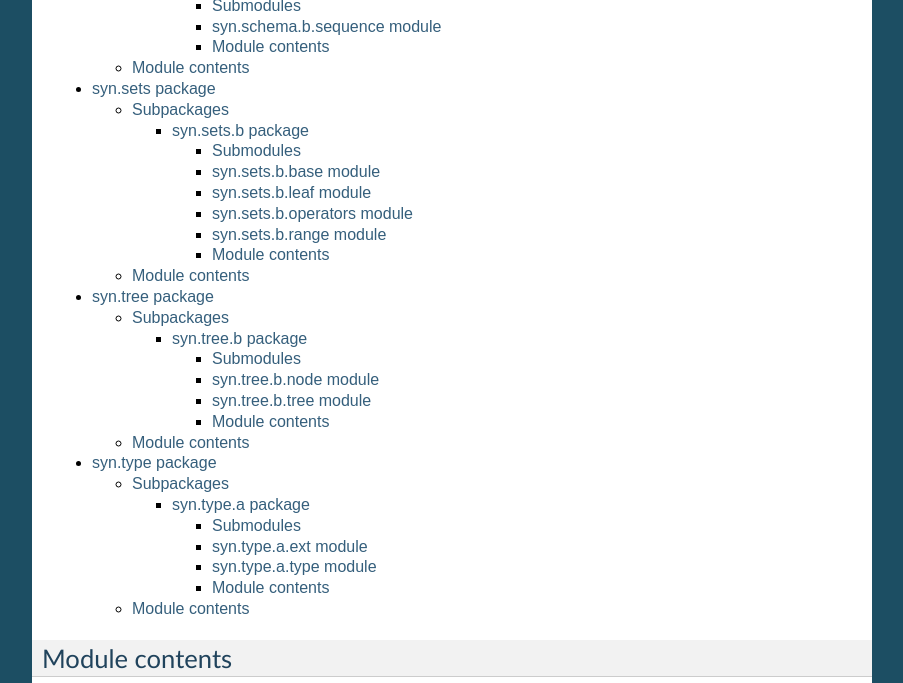
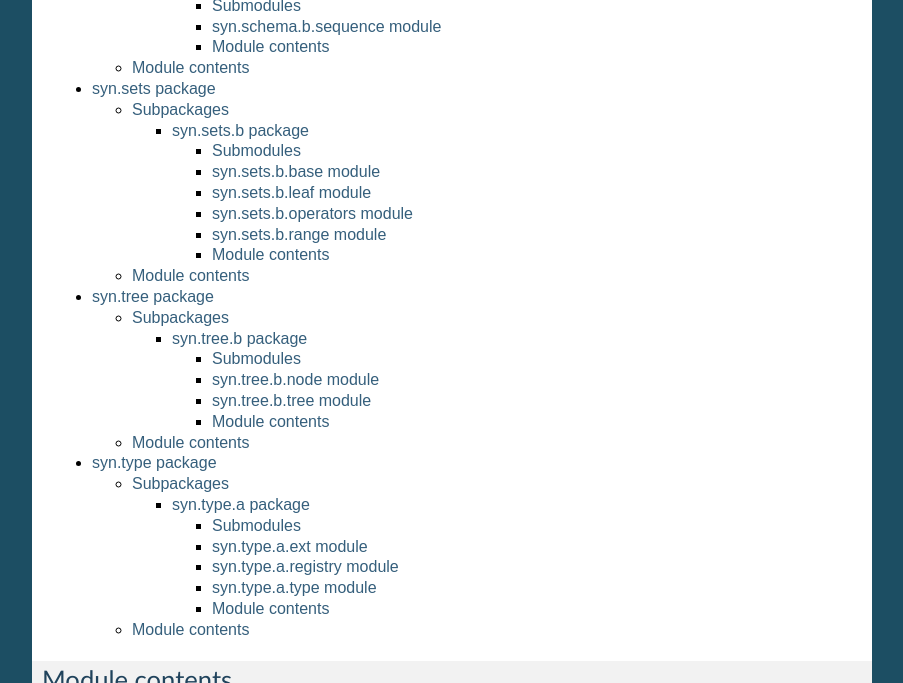
Before and after one commit to mbodenhamer/syn, a Sphinx documentation site: the page built from docs/syn.rst, in a window 1280 px wide and 900 px high, scrolled down 1193 px, cut to the strip 0-683 px from the top of the window. Shown: the whole strip, without its empty margins (198-1101 px from the left). Built offline with Sphinx 7.4.7, drawn with Linux system fonts in a browser that asks for light colours; pages that are not in the unit, such as notebooks, are missing from menus.

Commit message:
Updating docs

```diff
--- a/docs/syn.type.a.rst
+++ b/docs/syn.type.a.rst
@@ -8,6 +8,14 @@ syn.type.a.ext module
 ---------------------
 
 .. automodule:: syn.type.a.ext
+    :members:
+    :undoc-members:
+    :show-inheritance:
+
+syn.type.a.registry module
+--------------------------
+
+.. automodule:: syn.type.a.registry
     :members:
     :undoc-members:
     :show-inheritance:
```
